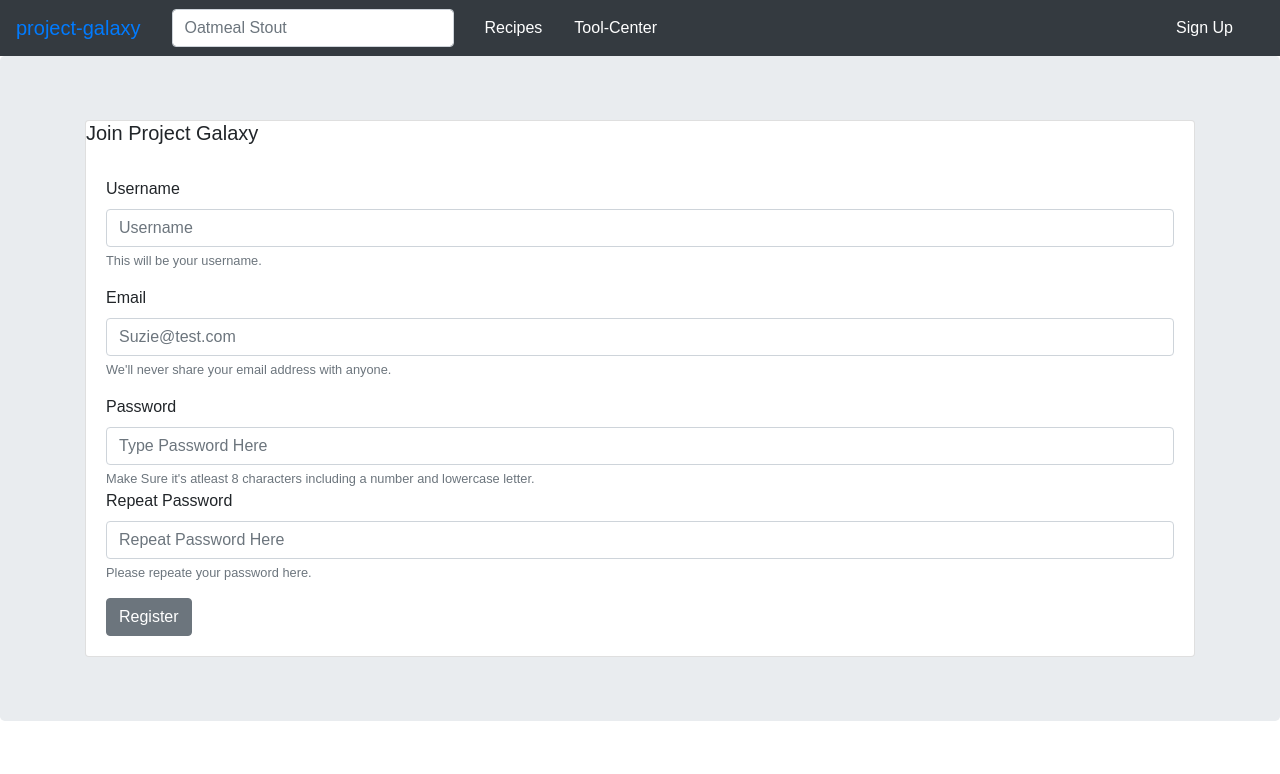
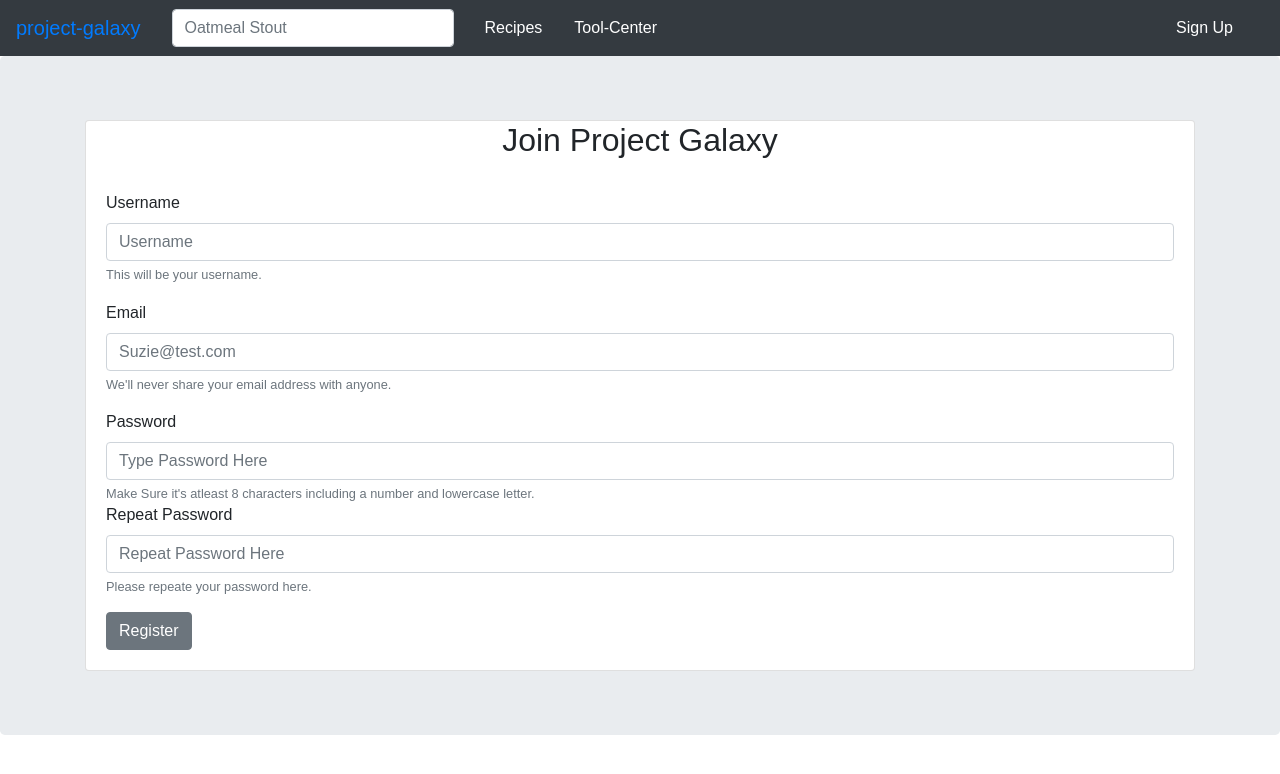
Before and after one commit to ZacharyAnderson/project-galaxy, a React (Create React App) app: page /signup in a window 1280 px wide. Shown: the top 774 px of the page. Built offline with nearby package versions, Linux system fonts and the light colour scheme.

Commit message:
Fixed Center Spacing issue for title on Registration card.

```diff
--- /dev/null
+++ b/src/components/SignUp.css
@@ -0,0 +1,3 @@
+.card-title {
+    text-align: center;
+}
--- a/src/components/SignUp.tsx
+++ b/src/components/SignUp.tsx
@@ -15,6 +15,7 @@ import {
   Label,
   Row
 } from "reactstrap";
+import './SignUp.css';
 
 interface State {
   userName: string;
@@ -115,7 +116,7 @@ class SignUp extends React.Component<{}, State> {
             <Row>
               <Col>
                 <Card>
-                  <CardTitle>Join Project Galaxy</CardTitle>
+                  <CardTitle tag="h2" >Join Project Galaxy</CardTitle>
                   <CardBody>
                     <Form onSubmit={this.handleSubmit}>
                       <FormGroup>
```
Also changed, not shown: src/components/AbvCalculatorCard.tsx (+4 -4 lines).
